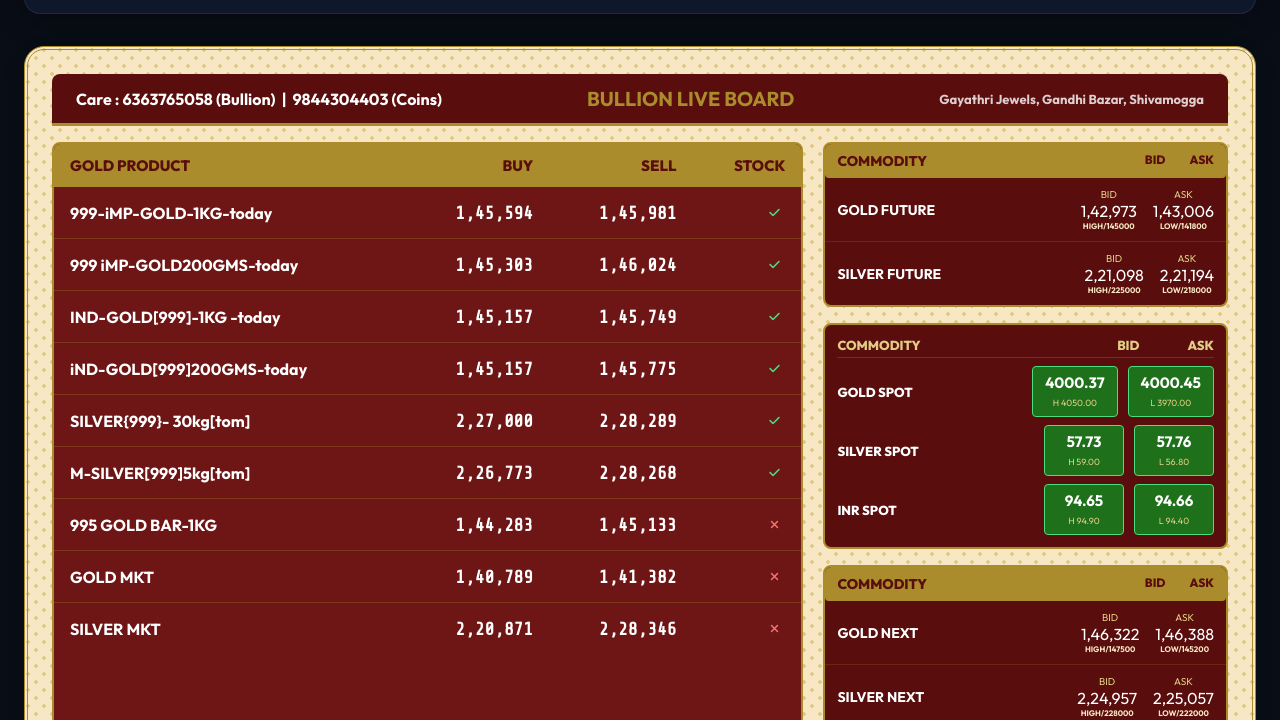
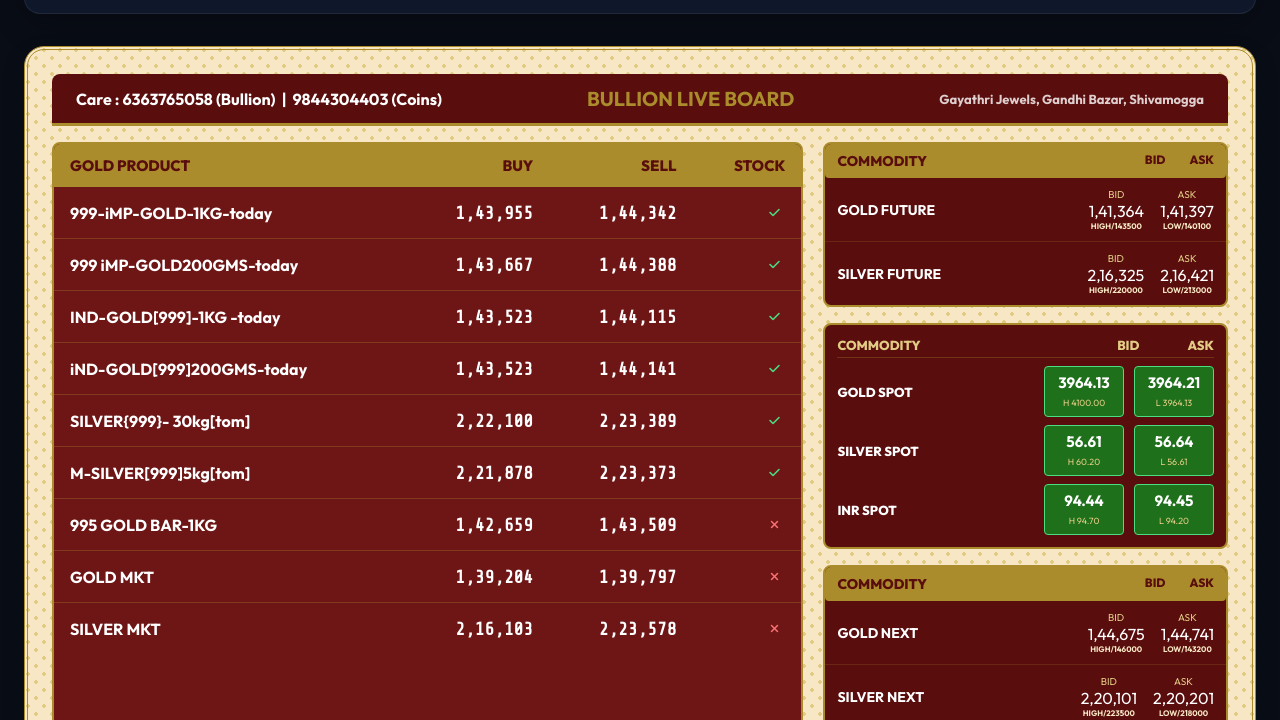
Before and after one commit to rathanshet/goldsilverlive, a website: page www/index.html in a window 1280 px wide. Both pictures are taken after a click on the button "Classic Board". Shown: the part 80-800 px from the top of the page. Drawn offline with nearby package versions, Linux system fonts and the light colour scheme; no server answers; a web font is replaced by a local one.

Commit message:
Update static prices and JS fallbacks to match latest market rates

```diff
--- a/www/app.js
+++ b/www/app.js
@@ -1,12 +1,12 @@
 // Application State Management
 const state = {
-    // Current base rates per gram in INR (Bangalore market, June 25 2026 — user confirmed)
+    // Current base rates per gram in INR (Bangalore market, June 28 2026 — recalibrated)
     rates: {
-        gold24k: 14558.90,
-        gold22k: 13343.70,
-        gold18k: 10919.18,
-        silver999: 227.00,
-        silver925: 209.97
+        gold24k: 14395.00,
+        gold22k: 13194.22,
+        gold18k: 10796.25,
+        silver999: 222.10,
+        silver925: 205.44
     },
     // Historical rates for charts (Simulated datasets)
     history: {
@@ -20,27 +20,27 @@ const state = {
     activeView: 'dashboard',
     // Active theme
     theme: 'dark',
-    // Billboard product prices (BUY/SELL) - Gold ₹1,45,589/10g confirmed by user June 25 2026
+    // Billboard product prices (BUY/SELL) - Gold ₹1,43,950/10g — June 28 2026
     billboard: {
-        'g999-1kg': { buy: 145589, sell: 145976, stock: true },
-        'g999-200g': { buy: 145298, sell: 146019, stock: true },
-        'ind-1kg': { buy: 145152, sell: 145744, stock: true },
-        'ind-200g': { buy: 145152, sell: 145770, stock: true },
-        'sil-30kg': { buy: 227000, sell: 228289, stock: true },
-        'sil-5kg': { buy: 226773, sell: 228268, stock: true },
-        '995-1kg': { buy: 144278, sell: 145128, stock: false },
-        'gold-mkt': { buy: 140764, sell: 141357, stock: false },
-        'silver-mkt': { buy: 220931, sell: 228406, stock: false }
+        'g999-1kg': { buy: 143950, sell: 144337, stock: true },
+        'g999-200g': { buy: 143662, sell: 144383, stock: true },
+        'ind-1kg': { buy: 143519, sell: 144111, stock: true },
+        'ind-200g': { buy: 143519, sell: 144137, stock: true },
+        'sil-30kg': { buy: 222100, sell: 223389, stock: true },
+        'sil-5kg': { buy: 221878, sell: 223373, stock: true },
+        '995-1kg': { buy: 142551, sell: 143401, stock: false },
+        'gold-mkt': { buy: 139188, sell: 139781, stock: false },
+        'silver-mkt': { buy: 216103, sell: 223578, stock: false }
     },
-    // Commodities section — Bangalore, June 25 2026
+    // Commodities section — Bangalore, June 28 2026
     commodities: {
-        goldFut: { bid: 143028, ask: 143061, high: 145000, low: 141800 },
-        silverFut: { bid: 221138, ask: 221234, high: 225000, low: 218000 },
-        goldSpot: { bid: 4000.00, ask: 4000.08, high: 4050.00, low: 3970.00 },
-        silverSpot: { bid: 57.72, ask: 57.75, high: 59.00, low: 56.80 },
-        inrSpot: { bid: 94.65, ask: 94.66, high: 94.90, low: 94.40 },
-        goldNext: { bid: 146365, ask: 146431, high: 147500, low: 145200 },
-        silverNext: { bid: 224857, ask: 224957, high: 228000, low: 222000 }
+        goldFut: { bid: 141361, ask: 141394, high: 143500, low: 140100 },
+        silverFut: { bid: 216325, ask: 216421, high: 220000, low: 213000 },
+        goldSpot: { bid: 4090.60, ask: 4090.68, high: 4100.00, low: 4060.00 },
+        silverSpot: { bid: 59.30, ask: 59.33, high: 60.20, low: 58.50 },
+        inrSpot: { bid: 94.44, ask: 94.45, high: 94.70, low: 94.20 },
+        goldNext: { bid: 144620, ask: 144686, high: 146000, low: 143200 },
+        silverNext: { bid: 220101, ask: 220201, high: 223500, low: 218000 }
     }
 };
 
@@ -367,10 +367,12 @@ async function fetchLivePrices() {
 
             // Calculate base prices in INR per gram
             // Troy ounce = 31.1034768 grams.
-            // Gold premium 19.60% — calibrated to user-confirmed Bangalore market ₹1,45,589/10g (₹14,558.90/g) on June 25 2026
-            // Silver premium 29.21% — calibrated to user-confirmed market ₹227/g on June 25 2026
-            const gold24k = (goldSpotUSD * usdINR / 31.1034768) * 1.1960;
-            const silver999 = (silverSpotUSD * usdINR / 31.1034768) * 1.2921;
+            // Gold premium 15.86% — calibrated to Bangalore market ₹14,395/g on June 28 2026
+            //   Raw at $4090.60, ₹94.44 = ₹12,424/g → × 1.1586 = ₹14,402/g ≈ market
+            // Silver premium 23.35% — calibrated to market ₹222.10/g on June 28 2026
+            //   Raw at $59.298, ₹94.44 = ₹180.06/g → × 1.2335 = ₹222.10/g
+            const gold24k = (goldSpotUSD * usdINR / 31.1034768) * 1.1586;
+            const silver999 = (silverSpotUSD * usdINR / 31.1034768) * 1.2335;
 
             const oldGold = state.rates.gold24k;
             const oldSilver = state.rates.silver999;
--- a/www/index.html
+++ b/www/index.html
@@ -270,56 +270,56 @@
                         <tbody>
                             <tr id="row-999-1kg">
                                 <td>999-iMP-GOLD-1KG-today</td>
-                                <td id="buy-g999-1kg">147366</td>
-                                <td id="sell-g999-1kg">147753</td>
+                                <td id="buy-g999-1kg">143950</td>
+                                <td id="sell-g999-1kg">144337</td>
                                 <td><span class="stock-indicator in-stock"><i class="fa-solid fa-check"></i></span></td>
                             </tr>
                             <tr id="row-999-200g">
                                 <td>999 iMP-GOLD200GMS-today</td>
-                                <td id="buy-g999-200g">147056</td>
-                                <td id="sell-g999-200g">147777</td>
+                                <td id="buy-g999-200g">143662</td>
+                                <td id="sell-g999-200g">144383</td>
                                 <td><span class="stock-indicator in-stock"><i class="fa-solid fa-check"></i></span></td>
                             </tr>
                             <tr id="row-ind-1kg">
                                 <td>IND-GOLD[999]-1KG -today</td>
-                                <td id="buy-ind-1kg">146953</td>
-                                <td id="sell-ind-1kg">147545</td>
+                                <td id="buy-ind-1kg">143519</td>
+                                <td id="sell-ind-1kg">144111</td>
                                 <td><span class="stock-indicator in-stock"><i class="fa-solid fa-check"></i></span></td>
                             </tr>
                             <tr id="row-ind-200g">
                                 <td>iND-GOLD[999]200GMS-today</td>
-                                <td id="buy-ind-200g">146953</td>
-                                <td id="sell-ind-200g">147571</td>
+                                <td id="buy-ind-200g">143519</td>
+                                <td id="sell-ind-200g">144137</td>
                                 <td><span class="stock-indicator in-stock"><i class="fa-solid fa-check"></i></span></td>
                             </tr>
                             <tr id="row-sil-30kg">
                                 <td>SILVER{999}- 30kg[tom]</td>
-                                <td id="buy-sil-30kg">230675</td>
-                                <td id="sell-sil-30kg">231964</td>
+                                <td id="buy-sil-30kg">222100</td>
+                                <td id="sell-sil-30kg">223389</td>
                                 <td><span class="stock-indicator in-stock"><i class="fa-solid fa-check"></i></span></td>
                             </tr>
                             <tr id="row-sil-5kg">
                                 <td>M-SILVER[999]5kg[tom]</td>
-                                <td id="buy-sil-5kg">230674</td>
-                                <td id="sell-sil-5kg">232169</td>
+                                <td id="buy-sil-5kg">221878</td>
+                                <td id="sell-sil-5kg">223373</td>
                                 <td><span class="stock-indicator in-stock"><i class="fa-solid fa-check"></i></span></td>
                             </tr>
                             <tr id="row-995-1kg">
                                 <td>995 GOLD BAR-1KG</td>
-                                <td id="buy-995-1kg">146129</td>
-                                <td id="sell-995-1kg">146979</td>
+                                <td id="buy-995-1kg">142551</td>
+                                <td id="sell-995-1kg">143401</td>
                                 <td><span class="stock-indicator out-of-stock"><i class="fa-solid fa-xmark"></i></span></td>
                             </tr>
                             <tr id="row-gold-mkt">
                                 <td>GOLD MKT</td>
-                                <td id="buy-gold-mkt">142622</td>
-                                <td id="sell-gold-mkt">143215</td>
+                                <td id="buy-gold-mkt">139188</td>
+                                <td id="sell-gold-mkt">139781</td>
                                 <td><span class="stock-indicator out-of-stock"><i class="fa-solid fa-xmark"></i></span></td>
                             </tr>
                             <tr id="row-silver-mkt">
                                 <td>SILVER MKT</td>
-                                <td id="buy-silver-mkt">224488</td>
-                                <td id="sell-silver-mkt">231963</td>
+                                <td id="buy-silver-mkt">216103</td>
+                                <td id="sell-silver-mkt">223578</td>
                                 <td><span class="stock-indicator out-of-stock"><i class="fa-solid fa-xmark"></i></span></td>
                             </tr>
                         </tbody>
@@ -340,13 +340,13 @@
                             <div class="commodity-bid-ask">
                                 <div class="bid-ask-box">
                                     <span>BID</span>
-                                    <span id="bid-gold-fut">144701</span>
-                                    <span style="font-size: 8px; color: #f7e7c4;" id="high-gold-fut">HIGH/145480</span>
+                                    <span id="bid-gold-fut">141361</span>
+                                    <span style="font-size: 8px; color: #f7e7c4;" id="high-gold-fut">HIGH/143500</span>
                                 </div>
                                 <div class="bid-ask-box">
                                     <span>ASK</span>
-                                    <span id="ask-gold-fut">144734</span>
-                                    <span style="font-size: 8px; color: #f7e7c4;" id="low-gold-fut">LOW/144114</span>
+                                    <span id="ask-gold-fut">141394</span>
+                                    <span style="font-size: 8px; color: #f7e7c4;" id="low-gold-fut">LOW/140100</span>
                                 </div>
                             </div>
                         </div>
@@ -355,13 +355,13 @@
                             <div class="commodity-bid-ask">
                                 <div class="bid-ask-box">
                                     <span>BID</span>
-                                    <span id="bid-silver-fut">224642</span>
-                                    <span style="font-size: 8px; color: #f7e7c4;" id="high-silver-fut">HIGH/227110</span>
+                                    <span id="bid-silver-fut">216325</span>
+                                    <span style="font-size: 8px; color: #f7e7c4;" id="high-silver-fut">HIGH/220000</span>
                                 </div>
                                 <div class="bid-ask-box">
                                     <span>ASK</span>
-                                    <span id="ask-silver-fut">224738</span>
-                                    <span style="font-size: 8px; color: #f7e7c4;" id="low-silver-fut">LOW/221658</span>
+                                    <span id="ask-silver-fut">216421</span>
+                                    <span style="font-size: 8px; color: #f7e7c4;" id="low-silver-fut">LOW/213000</span>
                                 </div>
                             </div>
                         </div>
@@ -380,12 +380,12 @@
                             <div class="spot-label">GOLD SPOT</div>
                             <div class="spot-bid-ask-container">
                                 <div class="spot-box green">
-                                    <span id="bid-gold-spot">4073.51</span>
-                                    <span class="spot-range" id="high-gold-spot">H 4115.06</span>
+                                    <span id="bid-gold-spot">4090.60</span>
+                                    <span class="spot-range" id="high-gold-spot">H 4100.00</span>
                                 </div>
                                 <div class="spot-box green">
-                                    <span id="ask-gold-spot">4073.59</span>
-                                    <span class="spot-range" id="low-gold-spot">L 4050.54</span>
+                                    <span id="ask-gold-spot">4090.68</span>
+                                    <span class="spot-range" id="low-gold-spot">L 4060.00</span>
                                 </div>
                             </div>
                         </div>
@@ -395,12 +395,12 @@
                             <div class="spot-label">SILVER SPOT</div>
                             <div class="spot-bid-ask-container">
                                 <div class="spot-box green">
-                                    <span id="bid-silver-spot">61.18</span>
-                                    <span class="spot-range" id="high-silver-spot">H 62.37</span>
+                                    <span id="bid-silver-spot">59.30</span>
+                                    <span class="spot-range" id="high-silver-spot">H 60.20</span>
                                 </div>
                                 <div class="spot-box green">
-                                    <span id="ask-silver-spot">61.21</span>
-                                    <span class="spot-range" id="low-silver-spot">L 60.74</span>
+                                    <span id="ask-silver-spot">59.33</span>
+                                    <span class="spot-range" id="low-silver-spot">L 58.50</span>
                                 </div>
                             </div>
                         </div>
@@ -410,12 +410,12 @@
                             <div class="spot-label">INR SPOT</div>
                             <div class="spot-bid-ask-container">
                                 <div class="spot-box green">
-                                    <span id="bid-inr-spot">94.67</span>
-                                    <span class="spot-range" id="high-inr-spot">H 94.91</span>
+                                    <span id="bid-inr-spot">94.44</span>
+                                    <span class="spot-range" id="high-inr-spot">H 94.70</span>
                                 </div>
                                 <div class="spot-box green">
-                                    <span id="ask-inr-spot">94.68</span>
-                                    <span class="spot-range" id="low-inr-spot">L 94.60</span>
+                                    <span id="ask-inr-spot">94.45</span>
+                                    <span class="spot-range" id="low-inr-spot">L 94.20</span>
                                 </div>
                             </div>
                         </div>
@@ -432,13 +432,13 @@
                             <div class="commodity-bid-ask">
                                 <div class="bid-ask-box">
                                     <span>BID</span>
-                                    <span id="bid-gold-next">148076</span>
-                                    <span style="font-size: 8px; color: #f7e7c4;" id="high-gold-next">HIGH/148970</span>
+                                    <span id="bid-gold-next">144620</span>
+                                    <span style="font-size: 8px; color: #f7e7c4;" id="high-gold-next">HIGH/146000</span>
                                 </div>
                                 <div class="bid-ask-box">
                                     <span>ASK</span>
-                                    <span id="ask-gold-next">148142</span>
-                                    <span style="font-size: 8px; color: #f7e7c4;" id="low-gold-next">LOW/147790</span>
+                                    <span id="ask-gold-next">144686</span>
+                                    <span style="font-size: 8px; color: #f7e7c4;" id="low-gold-next">LOW/143200</span>
                                 </div>
                             </div>
                         </div>
@@ -447,13 +447,13 @@
                             <div class="commodity-bid-ask">
                                 <div class="bid-ask-box">
                                     <span>BID</span>
-                                    <span id="bid-silver-next">228702</span>
-                                    <span style="font-size: 8px; color: #f7e7c4;" id="high-silver-next">HIGH/231351</span>
+                                    <span id="bid-silver-next">220101</span>
+                                    <span style="font-size: 8px; color: #f7e7c4;" id="high-silver-next">HIGH/223500</span>
                                 </div>
                                 <div class="bid-ask-box">
                                     <span>ASK</span>
-                                    <span id="ask-silver-next">228802</span>
-                                    <span style="font-size: 8px; color: #f7e7c4;" id="low-silver-next">LOW/226500</span>
+                                    <span id="ask-silver-next">220201</span>
+                                    <span style="font-size: 8px; color: #f7e7c4;" id="low-silver-next">LOW/218000</span>
                                 </div>
                             </div>
                         </div>
```
